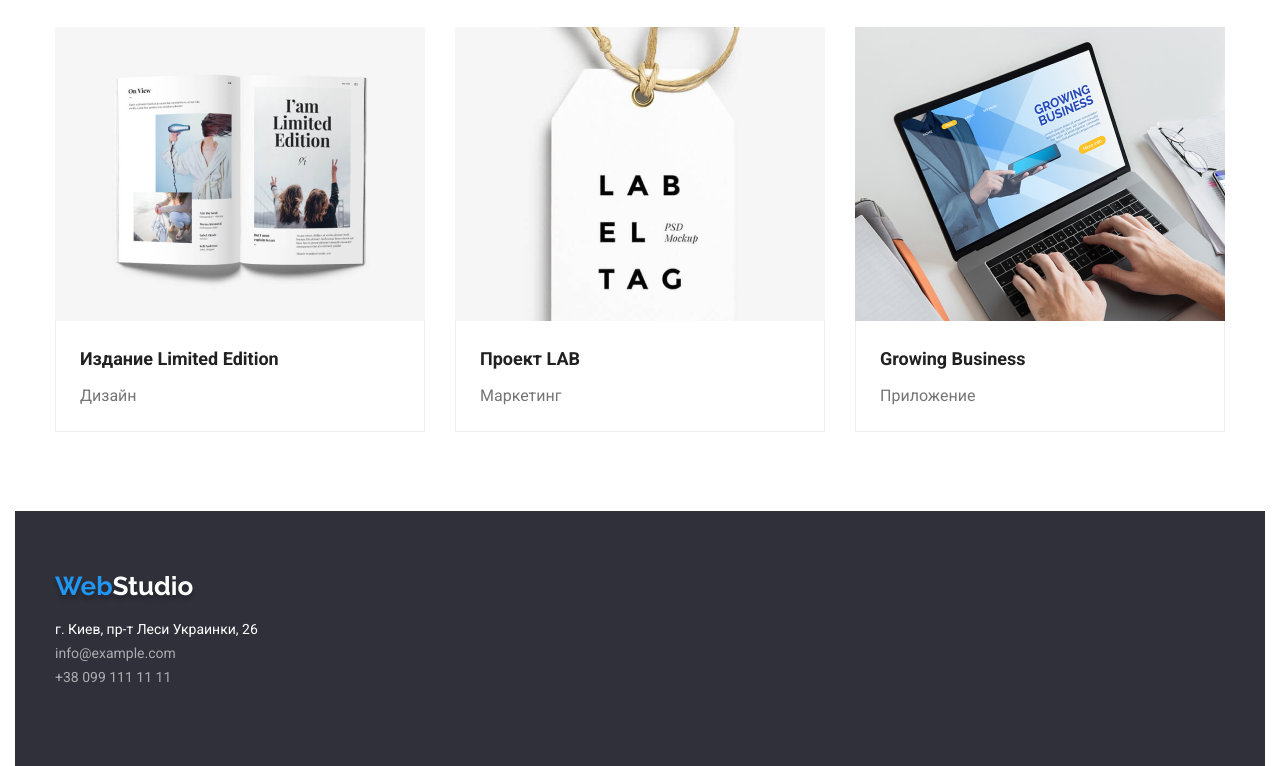
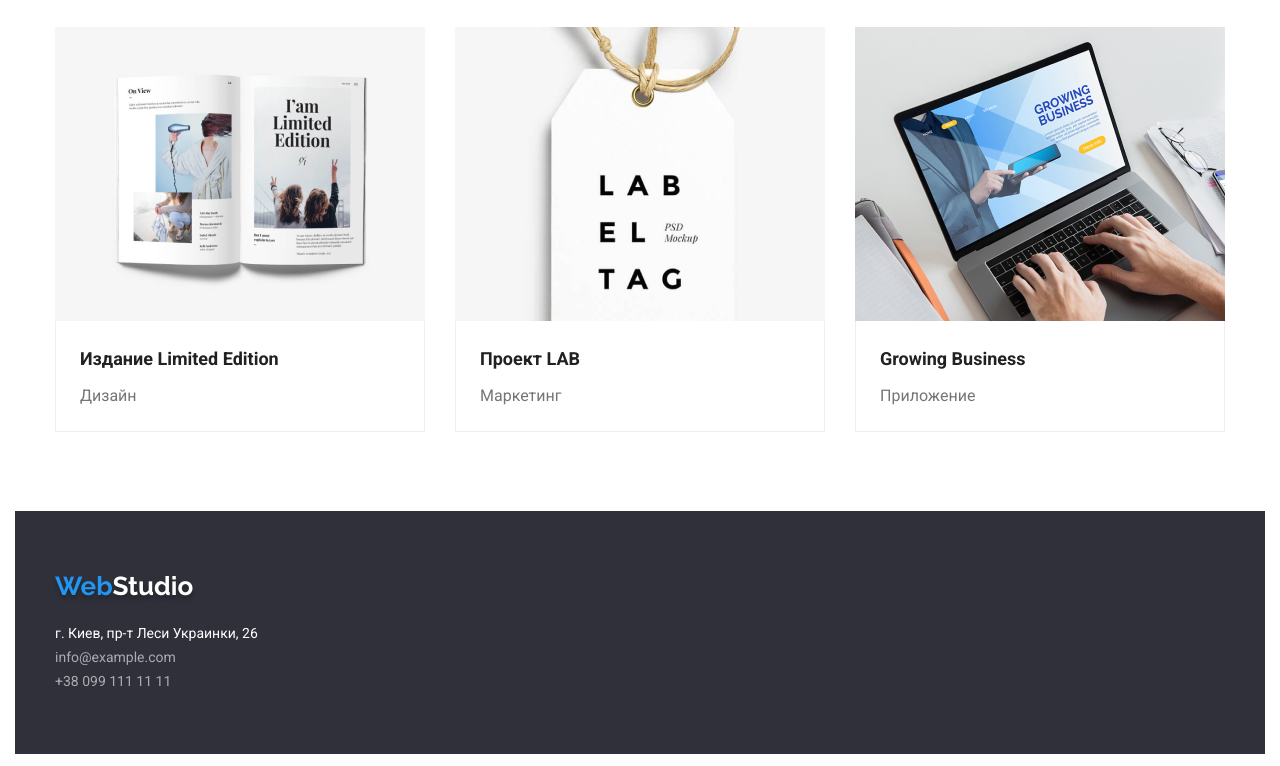
Before and after one commit to andrewurs/goit-markup-hw-03, a plain HTML site: page portfolio.html in a window 1280 px wide. Shown: the part 1108-1874 px from the top of the page. Drawn offline with nearby package versions, Linux system fonts and the light colour scheme.

Commit message:
hw correction
-.footer{padding left, right-delete}
-footer margin
-right margin for li deleted

```diff
--- a/css/styles.css
+++ b/css/styles.css
@@ -304,6 +304,7 @@ header {
 /* footer */
 address {
   font-style: normal;
+  margin-top: 20px;
 }
 footer {
   padding-top: 60px;
@@ -313,8 +314,6 @@ footer {
   background-color: var(--background-color);
   margin-left: auto;
   margin-right: auto;
-  padding-left: 15px;
-  padding-right: 15px;
 }
 .footer-address-map {
   color: var(--third-text-color);
@@ -440,9 +439,6 @@ footer {
   border: var(--card-border);
   border-top: 0;
 }
-.product-card:nth-child(3n) {
-  margin-right: 0;
-}
 .product-card:nth-last-child(-n + 3) {
   margin-bottom: 0px;
 }
--- a/portfolio.html
+++ b/portfolio.html
@@ -131,8 +131,8 @@
    <footer class="footer">
                 <div class="container footer">
                     <a class="footer-logo" href="/"><span class="downlogo-part">Web</span>Studio</a>
-            <address>
-                <ul id="contacts">
+                    <address class="address">
+                        <ul class="footer-contacts" id="contacts">
                             <li><a class="footer-address-map" href="https://goo.gl/maps/wizjQyX9kH2uUNJ5A" target="_blank"
                                     rel="noopener noreferrer">г. Киев, пр-т Леси Украинки, 26</a></li>
                             <li><a class="footer-address" href="mailto:info@example.com">info@example.com</a></li>
```
Also changed, not shown: index.html (+1 -2 lines). Lines whose indentation alone changed are shown as unchanged.
